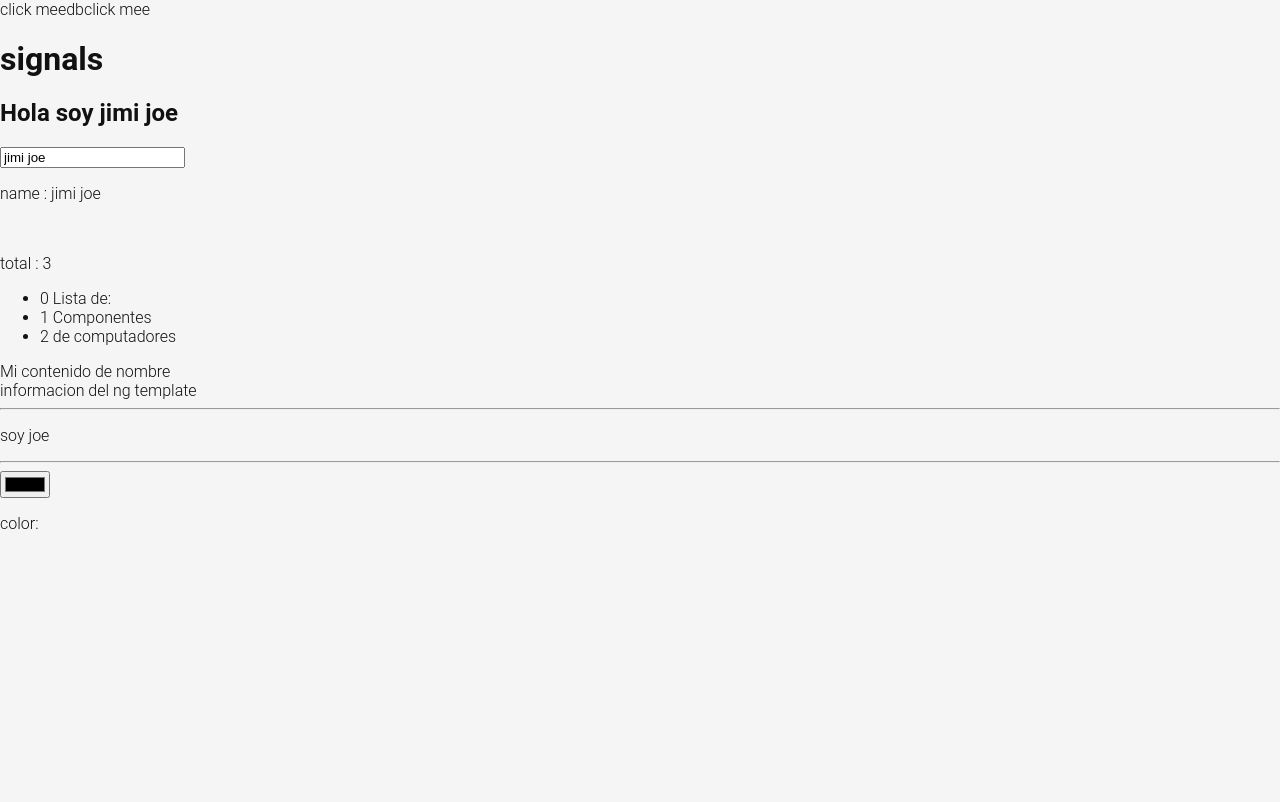
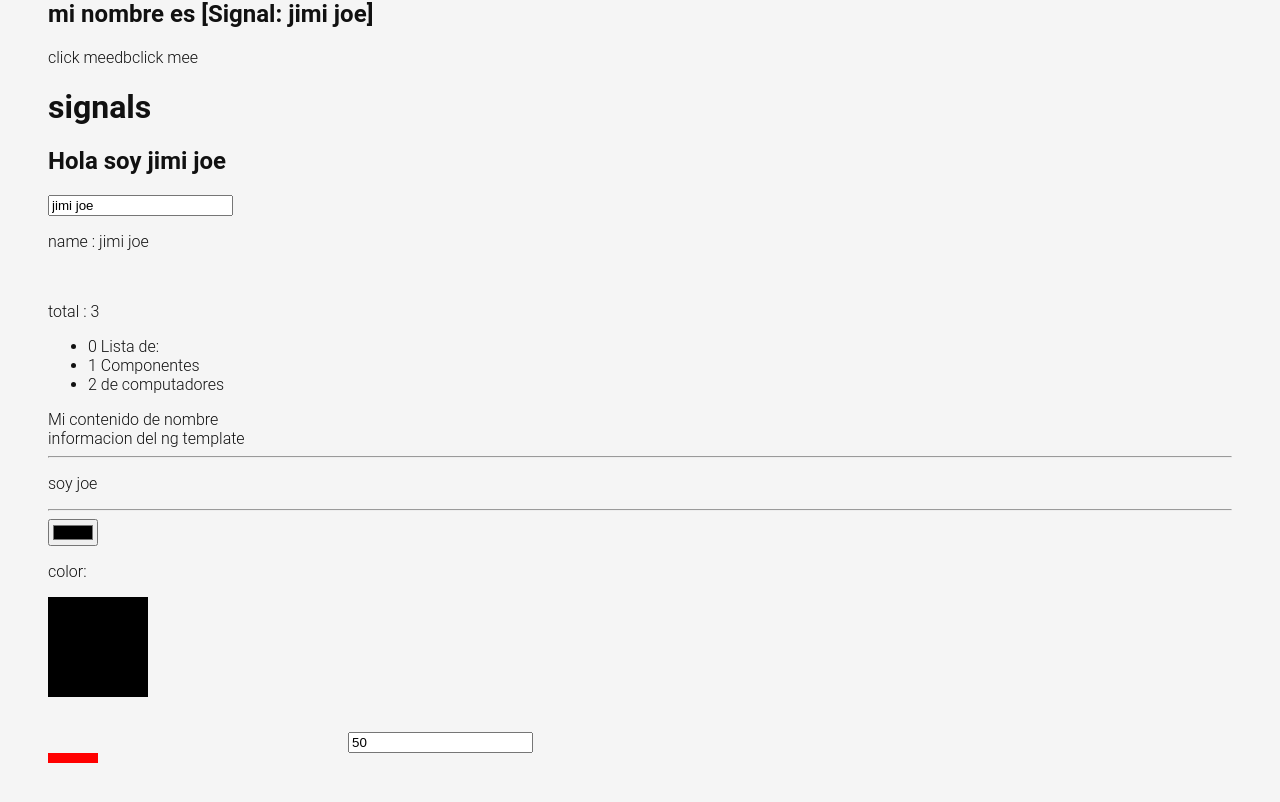
Before and after one commit to jimiseven/FrontDevRoute, an Angular app in the folder todoList/: page /labs in a window 1280 px wide. Shown: the part 272-1074 px from the top of the page. Before the commit the page ends 821 px from the top, so only its background shows below. Built offline with nearby package versions, Linux system fonts and the light colour scheme.

Commit message:
podemos tener control total del css u otro, atravez de las funciones de angular

```diff
--- a/todoList/src/app/pages/labs/labs.component.css
+++ b/todoList/src/app/pages/labs/labs.component.css
@@ -0,0 +1,9 @@
+.container{
+  padding: 3rem;
+}
+
+.box {
+  height: 10px;
+  display: block;
+  background-color: red;
+}
--- a/todoList/src/app/pages/labs/labs.component.html
+++ b/todoList/src/app/pages/labs/labs.component.html
@@ -77,5 +77,14 @@
     para la creacion del html -->
     <input type="color" [formControl] = "colorCtrl">
     <p>color: {{ colorCtrl.value }}</p>
+    <svg class="a">
+      <g class="a">
+        <rect x="0" y = "0" height = "100" width ="100" [attr.fill]="colorCtrl.value">
 
+        </rect>
+      </g>
+    </svg>
+
+    <input type="number" [formControl] = "widthCtrl">
+    <span class="box" [style.width.px] = "widthCtrl.value"></span>
   </div>
--- a/todoList/src/app/pages/labs/labs.component.ts
+++ b/todoList/src/app/pages/labs/labs.component.ts
@@ -27,6 +27,10 @@
   })
 
   colorCtrl = new FormControl();//paquete de angular forms
+  widthCtrl = new FormControl(50, {
+    nonNullable : true
+  });//paquete de angular forms
+
   constructor(){
     this.colorCtrl.valueChanges.subscribe(value =>{
       console.log(value);
```
